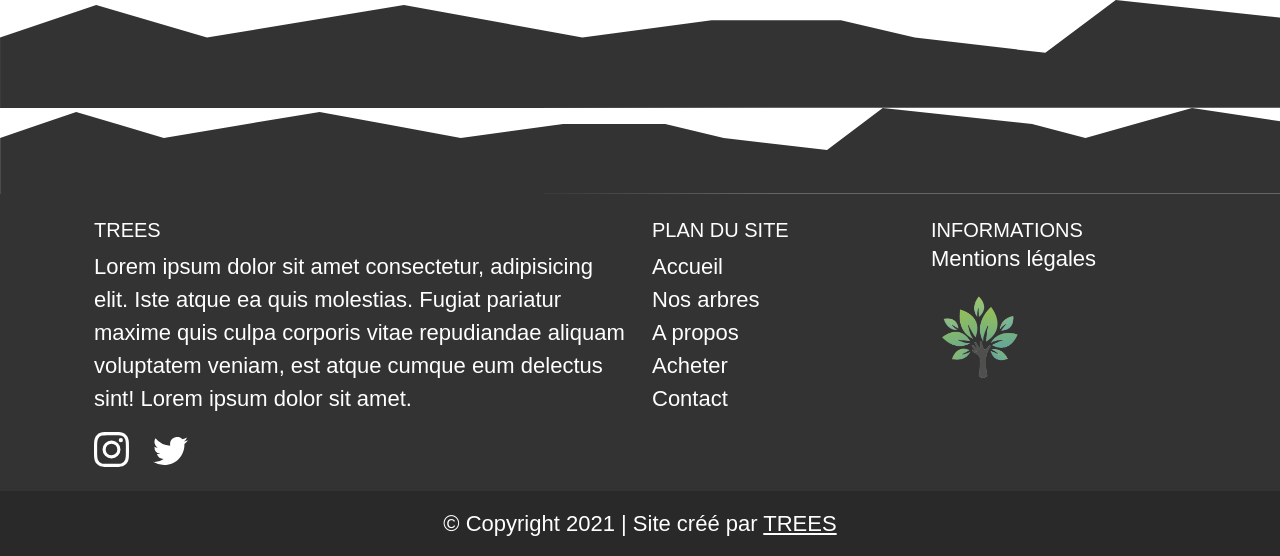
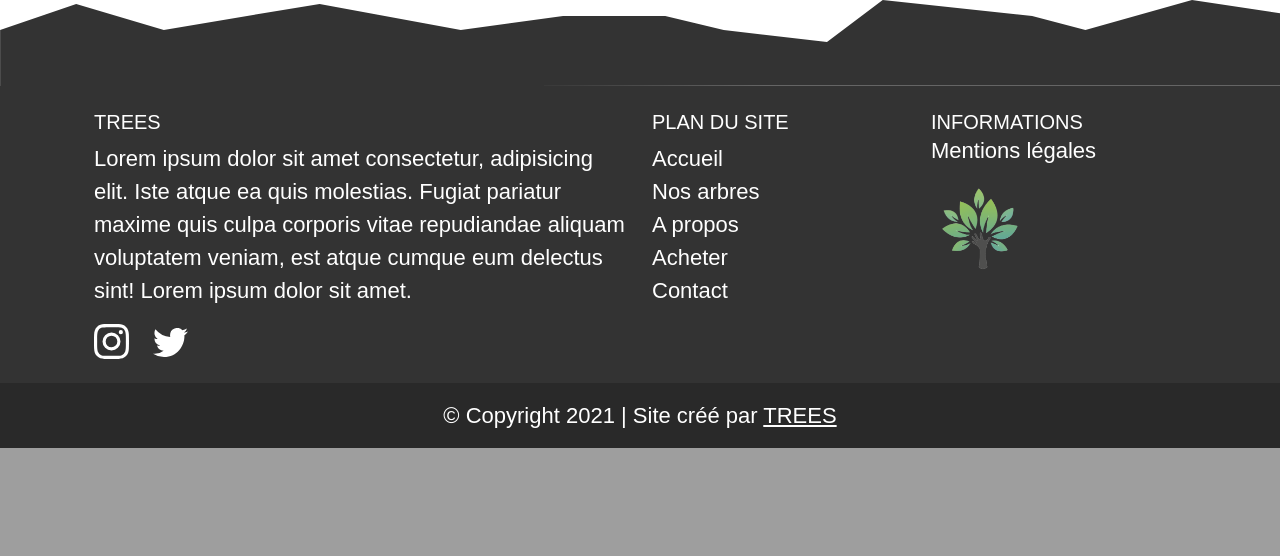
Before and after one commit to lukasarazin/mspr-html, a PHP site: page / in a window 1280 px wide; the page is wider, and only the part inside the window is pictured. Shown: the part 892-1448 px from the top of that part. After the commit the page ends 1340 px from the top of that part, so only its background shows below. Run offline with PHP 8.4, Linux system fonts and the light colour scheme.

Commit message:
update: footer

```diff
--- a/index.php
+++ b/index.php
@@ -103,15 +103,13 @@
 
 </main>
 
-<footer id="footer" id="delta">
-    <div class="mb-0">
-        <img src="assets/svg/divisor.svg" alt="" class="mb-0">
-    </div>
+
+
 
 
 
 <footer class="footer" id="delta">
-    <img src="assets/svg/divisor.svg" alt="" width="1519">
+    <img src="assets/svg/divisor.svg" alt="" class="mb-0" width="1519">
     <div class="bg-secondary text-center text-lg-start text-white">
         <div class="container p-4">
             <div class="row">
--- a/src/scss/layout/_footer.scss
+++ b/src/scss/layout/_footer.scss
@@ -8,10 +8,6 @@
   align-items: center;
 }
 
-.footer {
-  bottom: -20rem;
-}
-
 .list-unstyled li a {
   text-decoration: none;
   text-align: center;
```
Also changed, not shown: assets/css/app.css.
